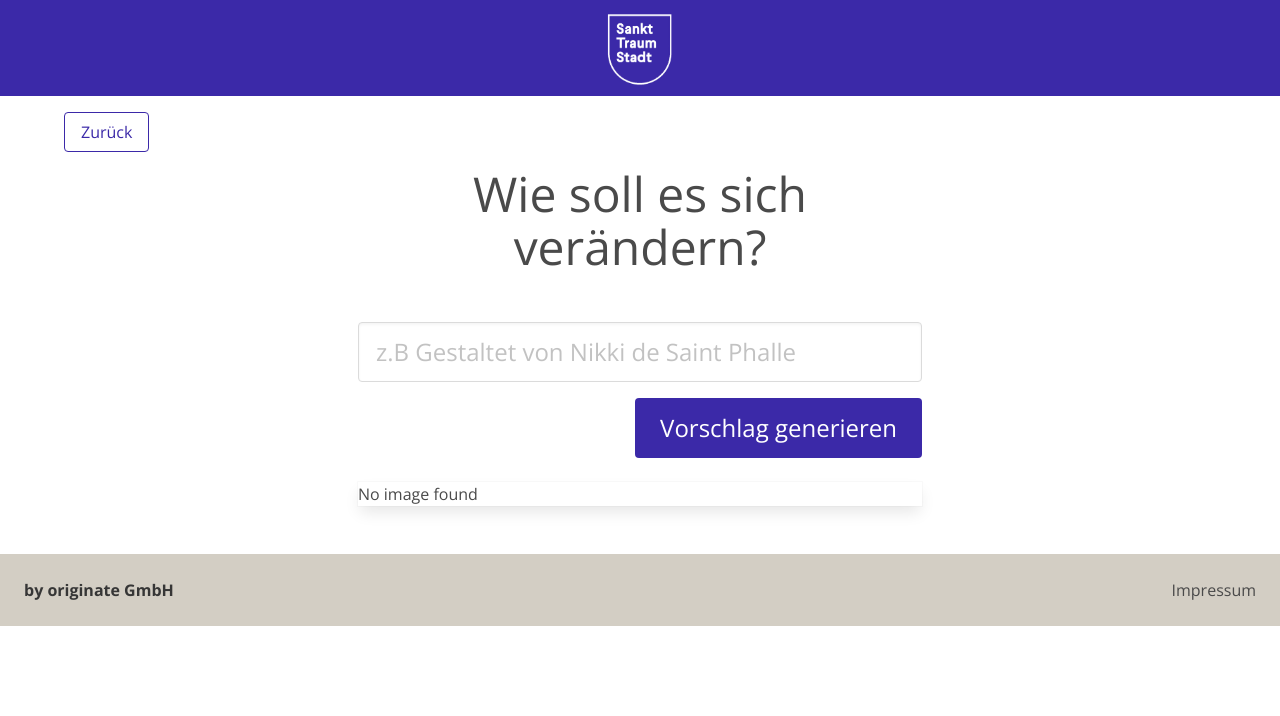
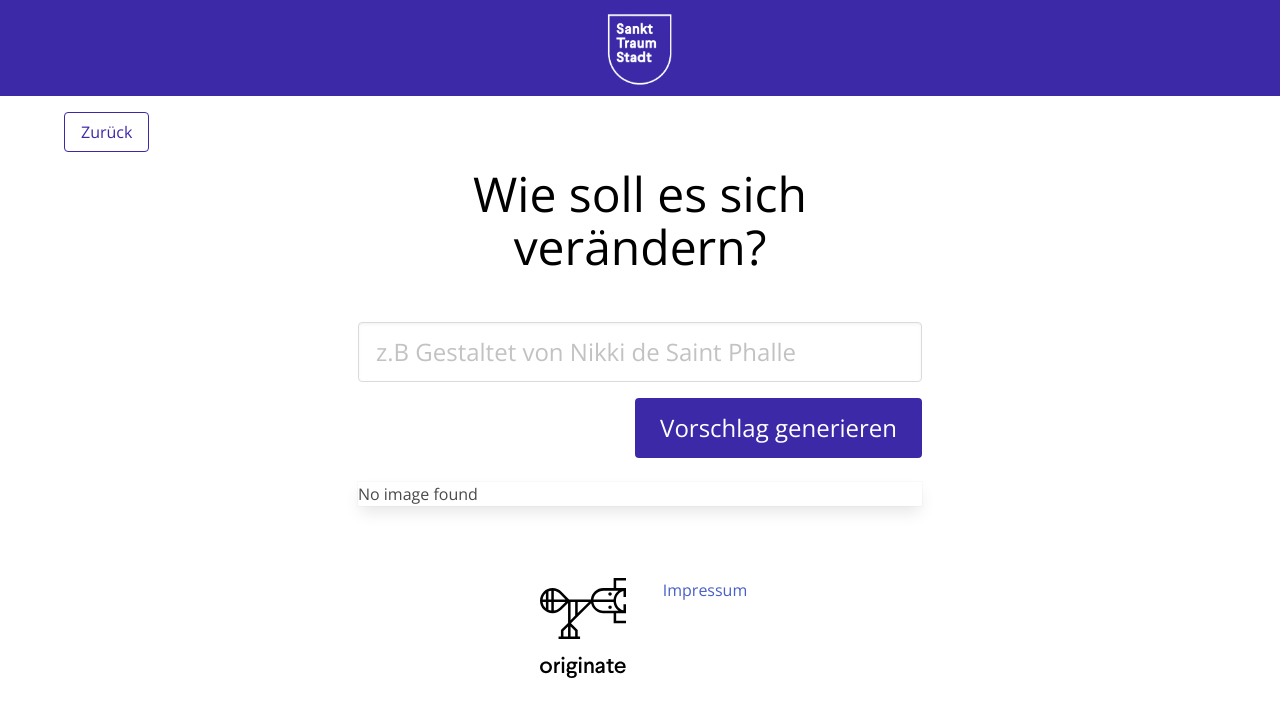
Before and after one commit to barmettlerl/stable-diffusion-city, a Next.js app: page /text in a window 1280 px wide. Shown: the top 716 px of the page. Built offline with nearby package versions, Linux system fonts and the light colour scheme.

Commit message:
add logo to footer and link color corrections

```diff
--- a/Page.js
+++ b/Page.js
@@ -12,7 +12,7 @@ const Page = ({ children }) => {
 			<nav className="navbar is-primary is-flex is-justify-content-center" role="navigation" aria-label="main navigation">
 				<div className="navbar-brand">
 					<a className="navbar-item" href="/">
-						<img src="/Logo_Sankt_Partizipation.png" alt="Bulma: Free, open source, and modern CSS framework based on Flexbox" />
+						<img src="/Logo_Sankt_Partizipation.png" alt="Sankt Traumstadt" />
 					</a>
 				</div>
 			</nav>
@@ -21,10 +21,11 @@ const Page = ({ children }) => {
 			</div>
 			<footer className="footer">
 				<div className="content">
-					<div className="footer__logo">
-						<p className="footer__logo-text">
-							<strong>by <a href="https://www.originate.ch" target="_blank" title="originate GmbH">originate GmbH</a></strong>
-						</p>
+					<div className="footer__logo originate-logo">
+							<a href="https://www.originate.ch" target="_blank" title="originate GmbH">
+								<img className='originate-logo__ameise' src="/ameise_black.svg" alt="Logo originate" />
+								<img className='originate-logo__text' src="/originate_schriftzug_black.svg" alt="originate Schriftzug" />
+							</a>
 					</div>
 					<div className="footer__nav"><Link href="/imprint">Impressum</Link></div>
 				</div>
--- a/styles/globals.sass
+++ b/styles/globals.sass
@@ -9,7 +9,6 @@ body
   margin: 0
 
 a
-  color: inherit
   text-decoration: none
 
 *
@@ -62,8 +61,22 @@ h4
 
 .footer .content
   display: flex
-  justify-content: space-between
+  justify-content: center
 
+.footer__nav
+  margin-left: 15px
+
+.originate-logo
+  max-width: 100px
+  margin-right: 15px
+
+.originate-logo__ameise
+  display: block
+  padding: 0 7%
+  margin-bottom: 15px
+
+.originate-logo__text
+  display: block
 
 .my-masonry-grid
   display: flex
--- a/styles/variables.sass
+++ b/styles/variables.sass
@@ -3,7 +3,8 @@ $navbar-height: 6rem
 $navbar-item-img-max-height: 5rem
 $card-radius: 0
 $body-family: 'Open Sans', Arial, Helvetica, sans-serif
-$footer-background-color: #d3cec4
+$footer-background-color: #fff
 $footer-padding: 1.5rem
 $section-padding: 1.5rem 1.5rem
 $section-padding-desktop: 2rem 1.5rem
+$body-color: #000
```
Also changed, not shown: public/ameise_black.svg (added), public/originate_schriftzug_black.svg (added).
